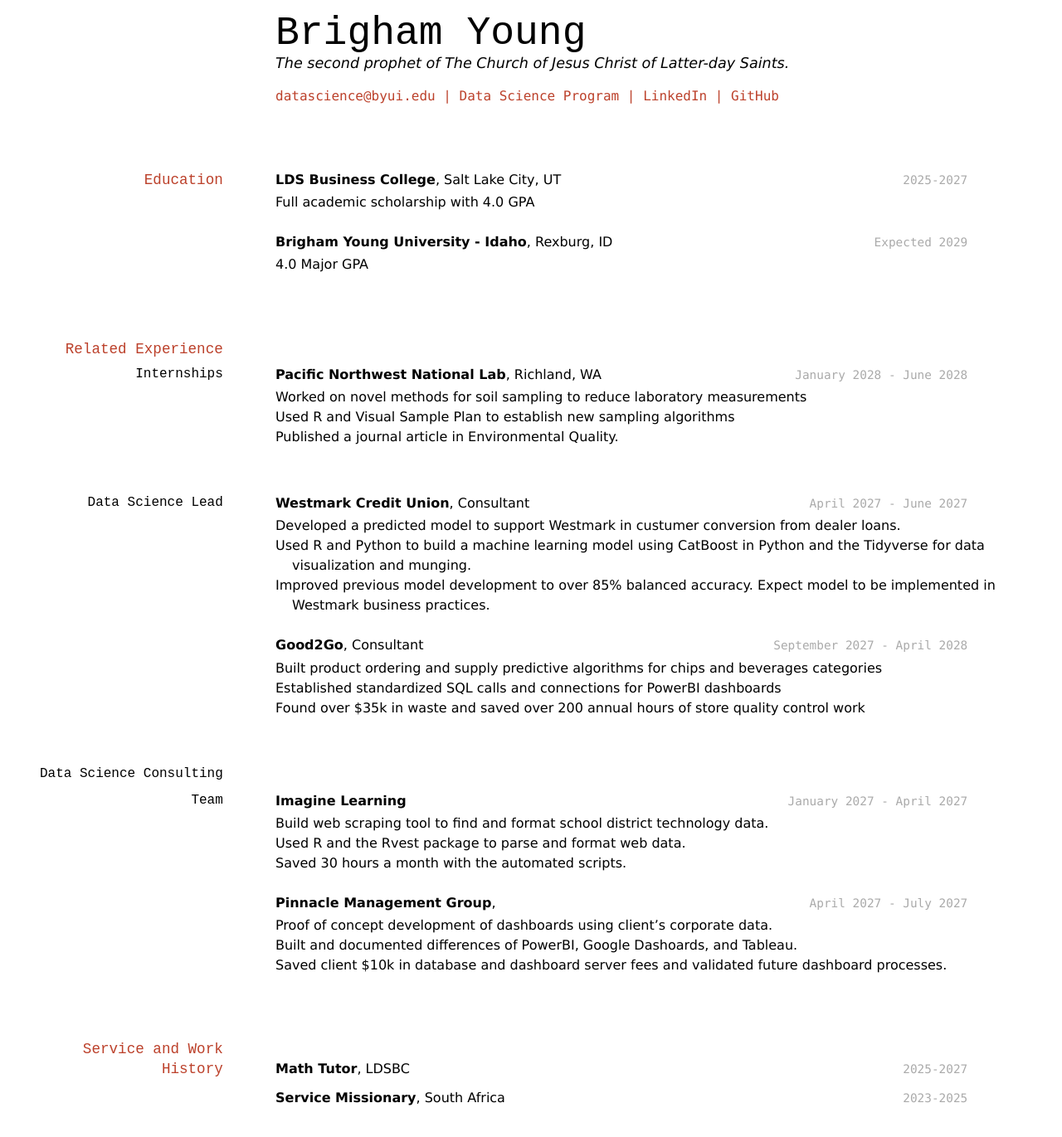
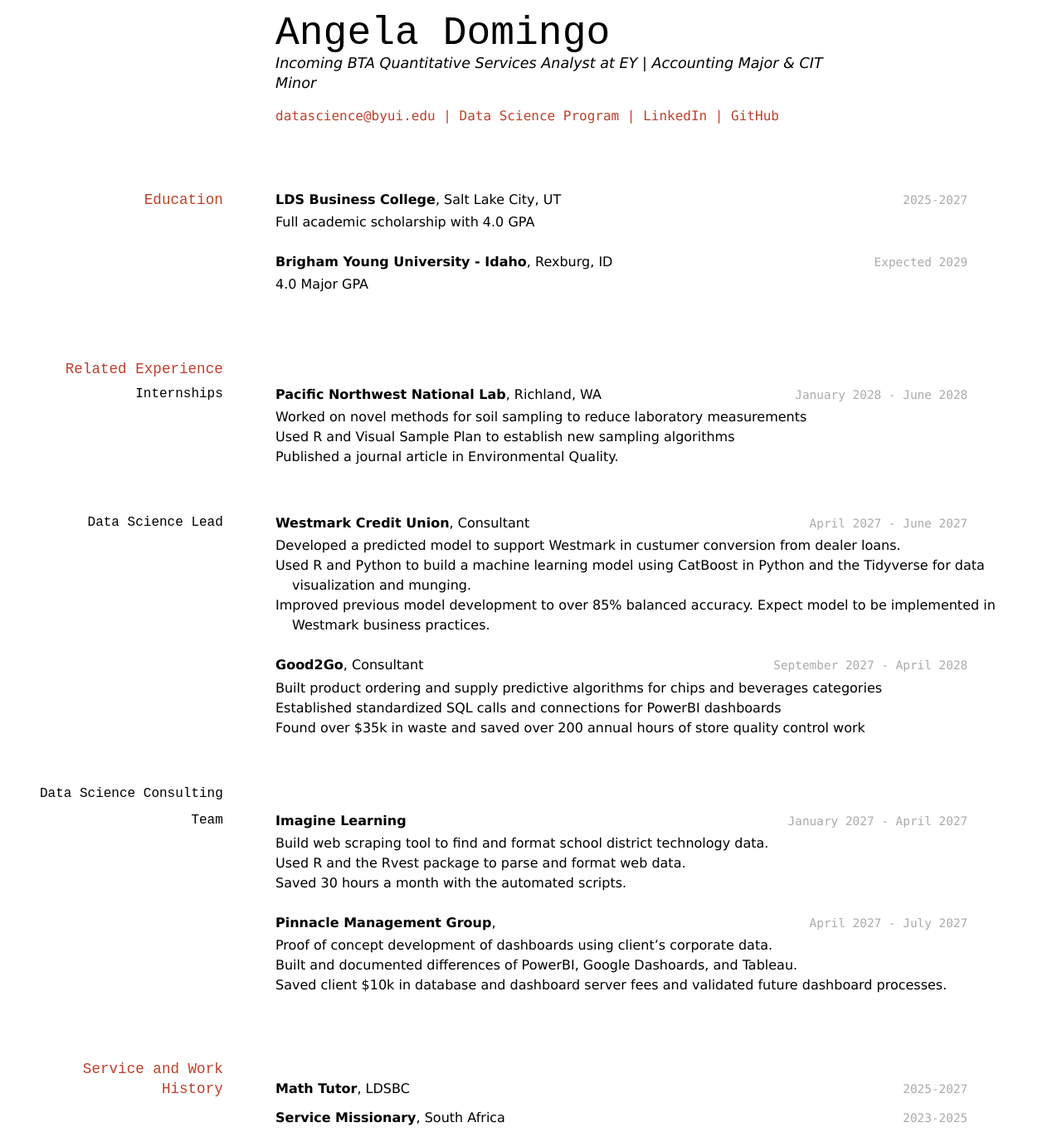
Before and after one commit to angelambd/domingo_resume, a Jekyll site: the page built from docs/index.md, in a window 1280 px wide. Shown: the whole page at 83% size. Built offline with Jekyll 4.4.1, drawn with Linux system fonts in a browser that asks for light colours; before the commit the page ends 1347 px from its top, so only the background shows below that.

Commit message:
trial changes

```diff
--- a/docs/index.md
+++ b/docs/index.md
@@ -2,14 +2,14 @@
 layout: cv
 title: Angela Domingo's Resume
 ---
-# Brigham Young
-The second prophet of The Church of Jesus Christ of Latter-day Saints.
+# Angela Domingo
+Incoming BTA Quantitative Services Analyst at EY | Accounting Major & CIT Minor
 
 <div id="webaddress">
-<a href="datascience@byui.edu">datascience@byui.edu</a>
+<a href="dom18001@byui.edu">datascience@byui.edu</a>
 | <a href="https://byuidatascience.github.io/development.html">Data Science Program</a>
-| <a href="https://www.linkedin.com/groups/13537407/">LinkedIn</a>
-| <a href="https://github.com/byuids-resumes">GitHub</a>
+| <a href="https://www.linkedin.com/in/angelambd/">LinkedIn</a>
+| <a href="https://angelambd.github.io/domingo_resume/">GitHub</a>
 </div>
 
 <!-- https://www.monique.tech/the-art-of-markdown -->
```
